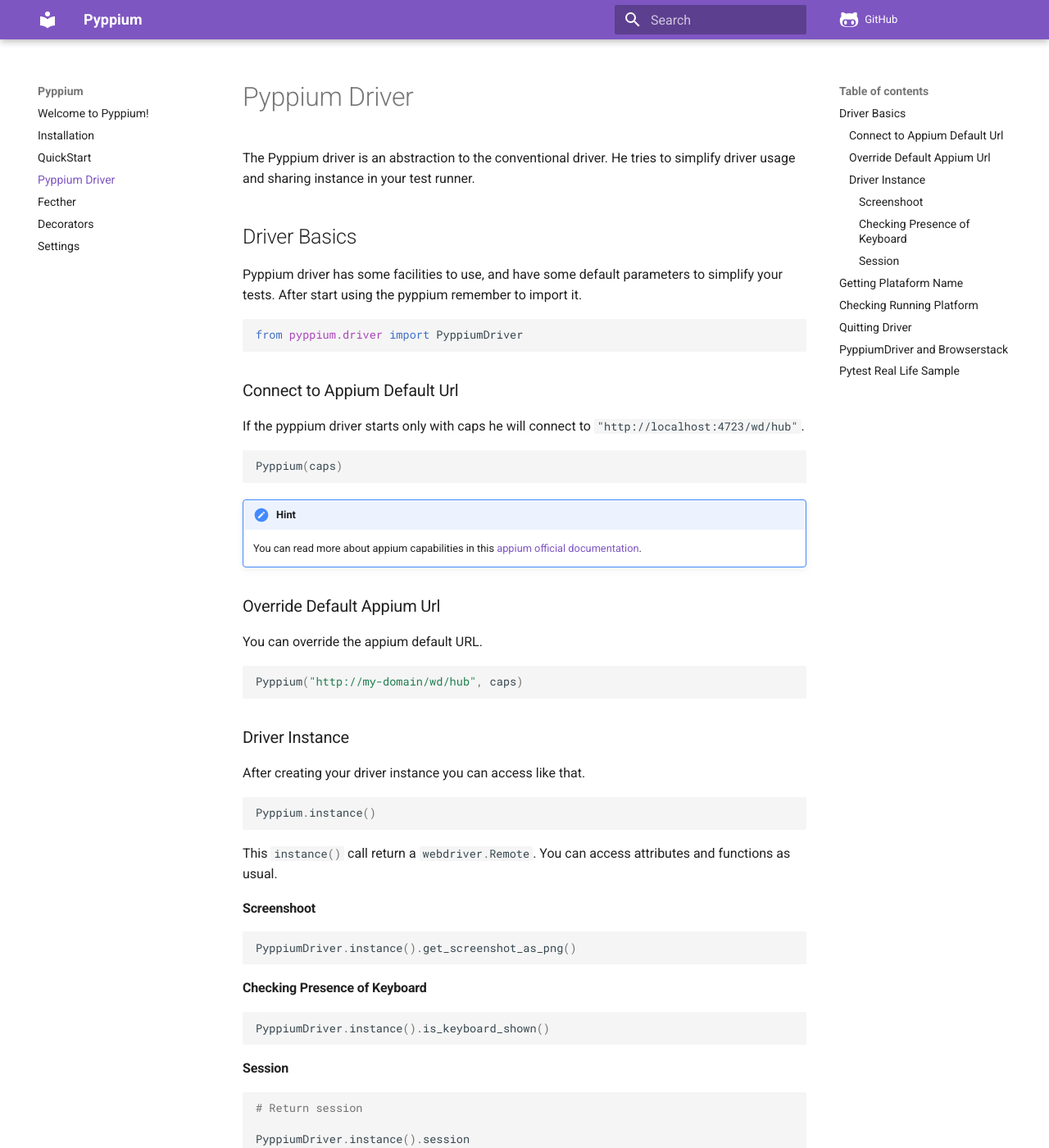
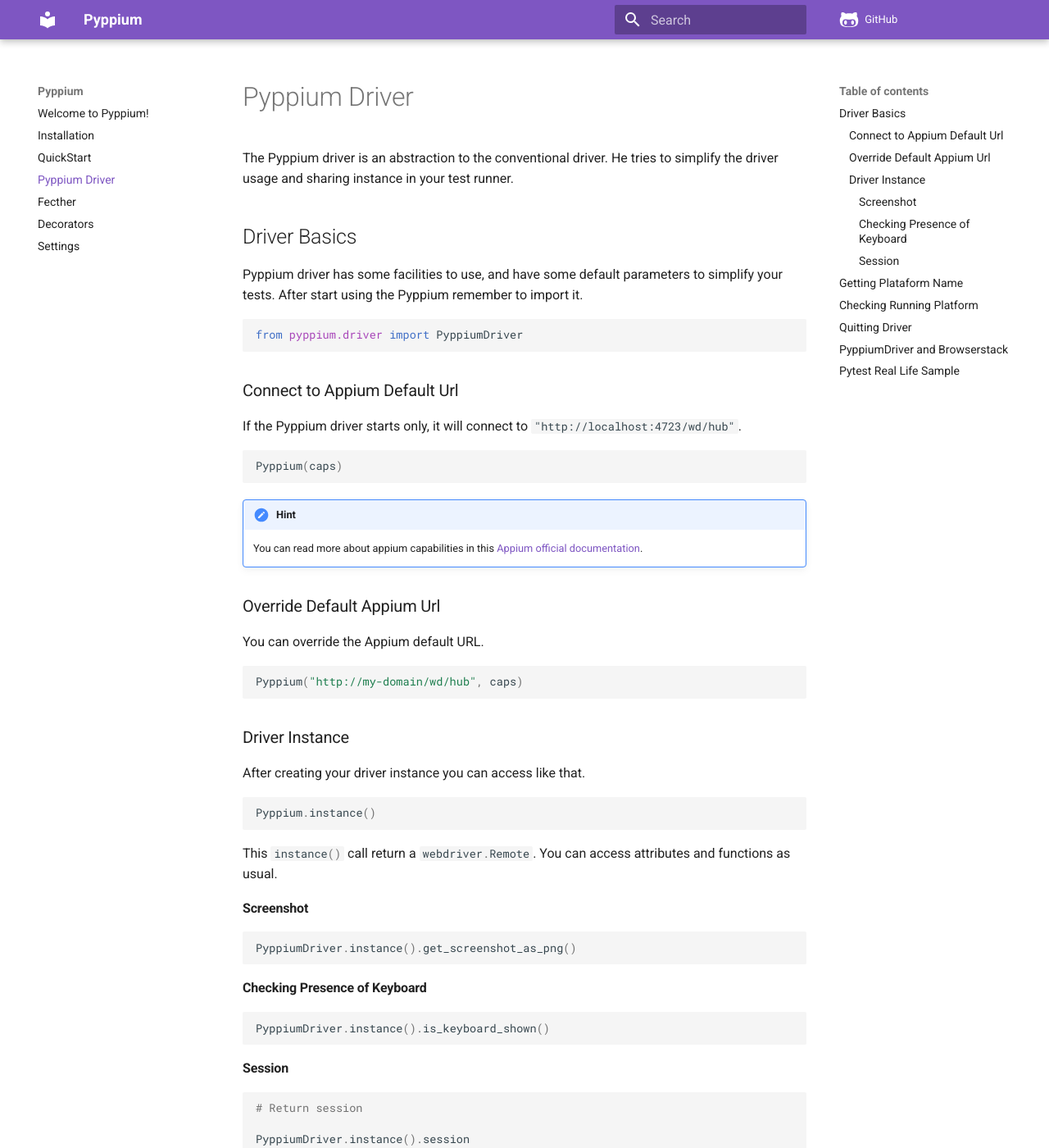
Before and after one commit to leomenezessz/pyppium, an MkDocs documentation site: the page built from docs/pyppium-driver.md, in a window 1280 px wide and 1400 px high. Shown: the whole window at 82% size. Built offline with MkDocs 1.6.1 and Material for MkDocs 9.7.7, drawn with Linux system fonts in a browser that asks for light colours; comment, search, counter and statistics services are not loaded; some of the changed text lies outside the part shown.

Commit message:
Fix typos from @bruesteves review

````diff
--- a/docs/pyppium-driver.md
+++ b/docs/pyppium-driver.md
@@ -1,10 +1,10 @@
 # Pyppium Driver
 
-The Pyppium driver is an abstraction to the conventional driver. He tries to simplify driver usage and sharing instance in your test runner.
+The Pyppium driver is an abstraction to the conventional driver. He tries to simplify the driver usage and sharing instance in your test runner.
 
 ## Driver Basics
 
-Pyppium driver has some facilities to use, and have some default parameters to simplify your tests. After start using the pyppium remember to import it.
+Pyppium driver has some facilities to use, and have some default parameters to simplify your tests. After start using the Pyppium remember to import it.
 
 ```python
 from pyppium.driver import PyppiumDriver
@@ -12,7 +12,7 @@
 
 ### Connect to Appium Default Url
 
-If the pyppium driver starts only with caps he will connect to ```"http://localhost:4723/wd/hub"```.
+If the Pyppium driver starts only, it will connect to ```"http://localhost:4723/wd/hub"```.
 
 ```python
 
@@ -21,11 +21,11 @@
 ```
 
 !!! Hint
-    You can read more about appium capabilities in this [appium official documentation](http://appium.io/docs/en/writing-running-appium/caps/).
+    You can read more about appium capabilities in this [Appium official documentation](http://appium.io/docs/en/writing-running-appium/caps/).
 
 ### Override Default Appium Url
 
-You can override the appium default URL.
+You can override the Appium default URL.
 
 ```python
 
@@ -45,7 +45,7 @@
 
 This   `#!python instance()` call return a `#!python webdriver.Remote`. You can access attributes and functions as usual.
 
-#### Screenshoot
+#### Screenshot
 
 ```python
 PyppiumDriver.instance().get_screenshot_as_png()
````
Also changed, not shown: other parts of docs/pyppium-driver.md (+2 -2 lines).
